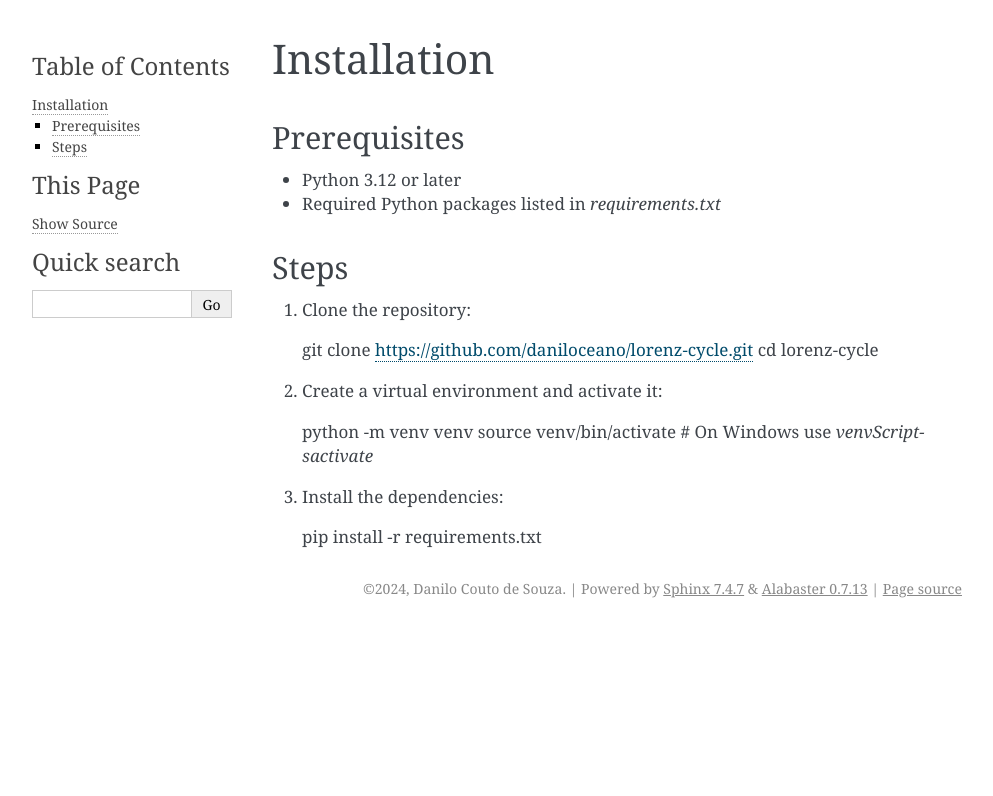
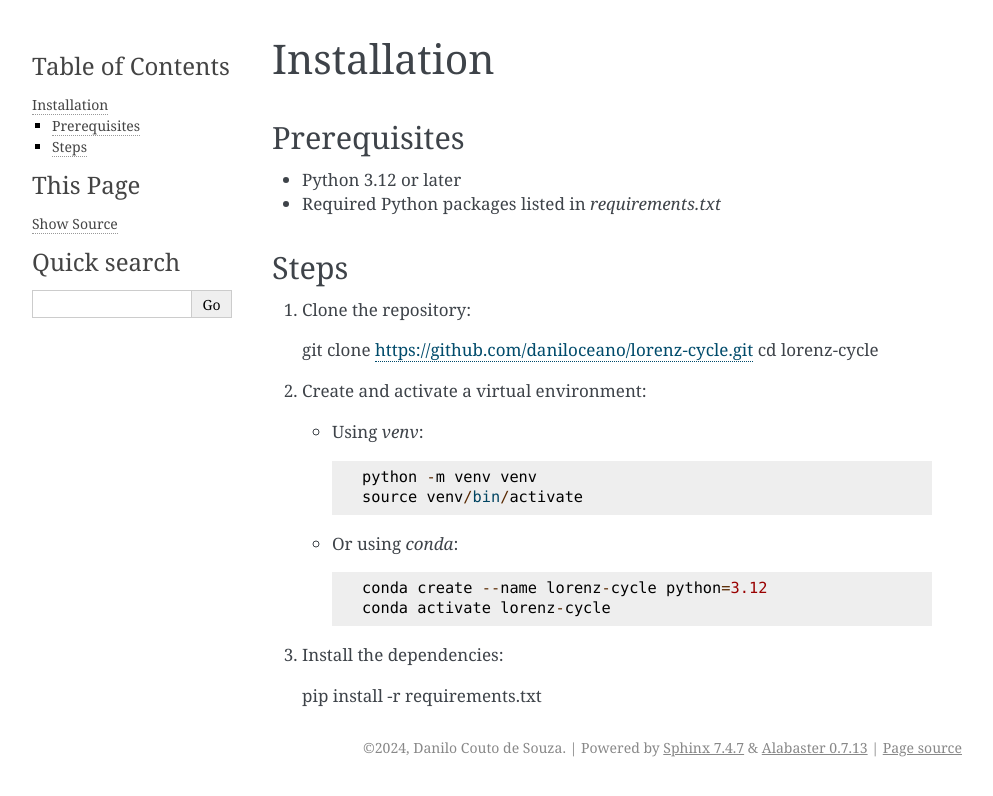
Before and after one commit to daniloceano/LorenzCycleToolkit, a Sphinx documentation site: the page built from docs/source/installation.rst, in a window 1280 px wide. Shown: the top 796 px of the page, without its empty margins (148-1141 px from the left). Built offline with Sphinx 7.4.7, drawn with Linux system fonts in a browser that asks for light colours.

Commit message:
Fixed typos and errors

```diff
--- a/docs/source/configuration.rst
+++ b/docs/source/configuration.rst
@@ -28,8 +28,10 @@ The `box_limits` file defines the spatial domain for the fixed framework. It is
 
 .. code-block:: text
 
-    min_lat, max_lat, min_lon, max_lon
-    -30, 30, -60, 60
+    min_lon;-60
+    max_lon;-30
+    min_lat;-42.5
+    max_lat;-17.5
 
 Track File (Optional)
 ---------------------
--- a/docs/source/installation.rst
+++ b/docs/source/installation.rst
@@ -13,10 +13,17 @@ Steps
    git clone https://github.com/daniloceano/lorenz-cycle.git
    cd lorenz-cycle
 
-2. Create a virtual environment and activate it::
+2. Create and activate a virtual environment:
 
-   python -m venv venv
-   source venv/bin/activate  # On Windows use `venv\Scripts\activate`
+   - Using `venv`::
+
+      python -m venv venv
+      source venv/bin/activate
+
+   - Or using `conda`::
+
+      conda create --name lorenz-cycle python=3.12
+      conda activate lorenz-cycle
 
 3. Install the dependencies::
 
```
Also changed, not shown: docs/source/examples_and_tutorials.rst (+6 -4 lines), docs/source/overview.rst (+14 -14 lines).
